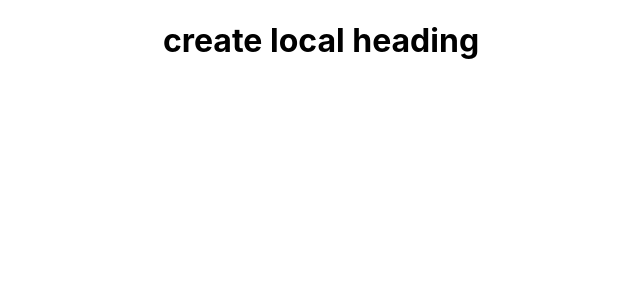
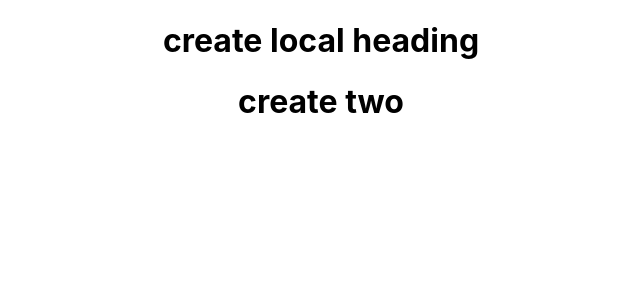
Before and after one commit to banothuvishnuvardhan/Batch2303PulseRep, a React (Create React App) app: page / in a window 1280 px wide. Shown: the top 300 px of the page, without its empty margins (319-959 px from the left). Built offline with nearby package versions, Linux system fonts and the light colour scheme.

Commit message:
Update App.js

```diff
--- a/src/App.js
+++ b/src/App.js
@@ -5,6 +5,7 @@ function App() {
   return (
     <div className="App">
      <h1>create local heading</h1>
+    <h1>create two</h1>
     </div>
   );
 }
```
